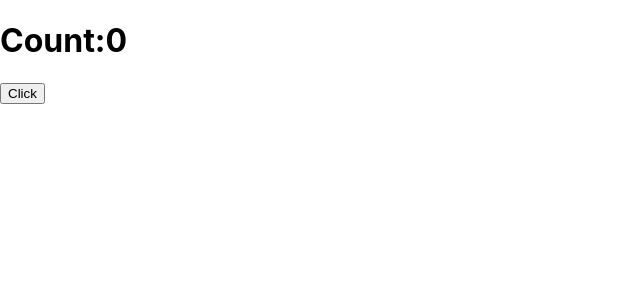
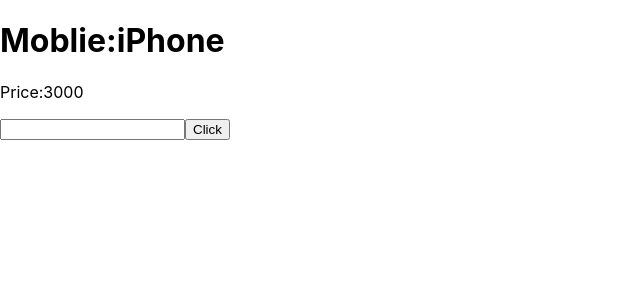
Before and after one commit to goutham120203/sample, a React (Create React App) app: page / in a window 1280 px wide. Shown: the top 300 px of the page, without its empty margins (0-640 px from the left). Built offline with nearby package versions, Linux system fonts and the light colour scheme.

Commit message:
useStateEx2

```diff
--- a/src/App.js
+++ b/src/App.js
@@ -1,12 +1,17 @@
 import React,{useState} from "react";
 
-
+let price = 3000;
 function App(){
-let [count, setCount]=useState(0);
+let [name, setName]=useState("iPhone");
 return(
   <>
-    <h1>Count:{count}</h1>
-    <button onClick={()=>{setCount(++count)}}>Click</button>
+    <h1>Moblie:{name}</h1>
+    <p>Price:{price}</p>
+    <input id="text"/>
+    <button onClick={()=>{
+      let p = document.getElementById('text').value;
+      setName(p)
+    }}>Click</button>
   </>
 )
 }
```
